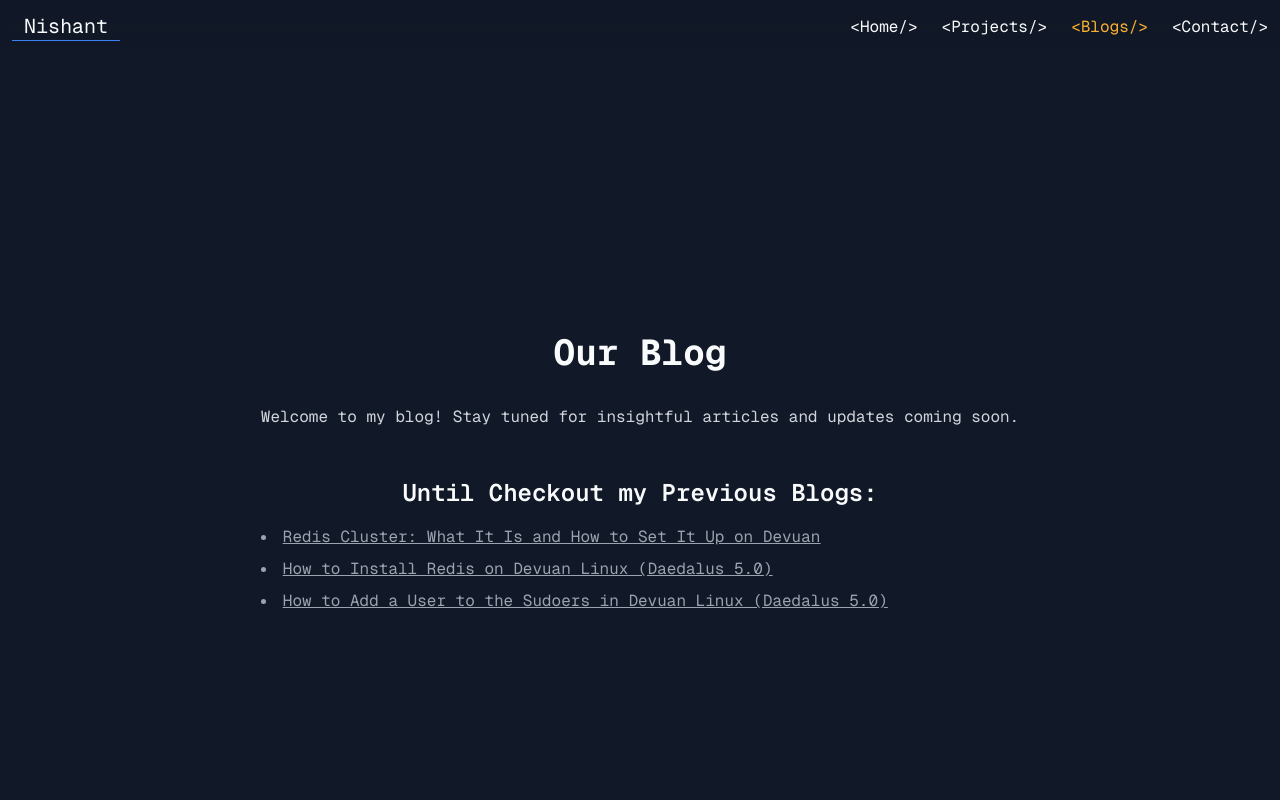
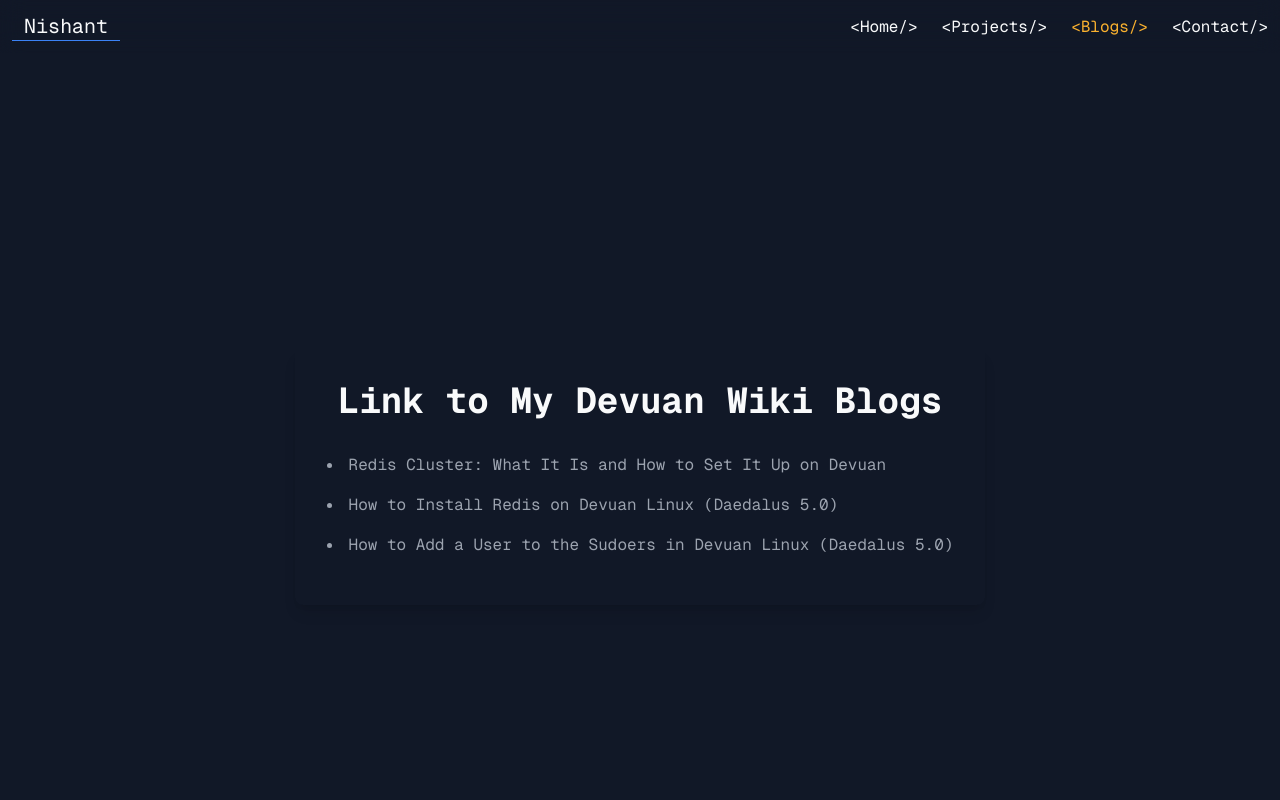
Before and after one commit to nishujangra/Portfolio, a React (Vite) app: page /blogs in a window 1280 px wide. Shown: the top 800 px of the page. Built offline with nearby package versions, Linux system fonts and the light colour scheme.

Commit message:
minor bug fixes

```diff
--- a/src/components/Footer.tsx
+++ b/src/components/Footer.tsx
@@ -5,7 +5,8 @@ const Footer = () => {
         <footer className="text-xs md:text-lg text-center text-white py-6 transition duration-300 hover:bg-gray-700">
             <p className="mb-2">©2025 Nishujangra27</p>
             <p className="text-sm">
-                Built with <span className="font-bold">Golang</span> &{" "}
+                Built with {" "}
+                {/* <span className="font-bold">Golang</span> &{" "} */}
                 <span className="font-bold">React</span>
             </p>
             <div className="flex justify-center space-x-4 mt-4">
--- a/src/components/Navbar.tsx
+++ b/src/components/Navbar.tsx
@@ -47,14 +47,14 @@ const NavBar = () => {
                     animate={{ opacity: 1, y: 0 }}
                     transition={{ duration: 0.5 }}
                 >
-                    <a
-                        href="/projects"
+                    <Link
+                        to="/projects"
                         className={`hover:text-gray-400 ${
                             pathname === "/projects" ? "text-gray-400" : ""
                         }`}
                     >
                         &lt;Projects/&gt;
-                    </a>
+                    </Link>
                 </motion.li>
                 <motion.li
                     className="text-md"
@@ -62,14 +62,14 @@ const NavBar = () => {
                     animate={{ opacity: 1, y: 0 }}
                     transition={{ duration: 0.75 }}
                 >
-                    <a
-                        href="/blogs"
+                    <Link
+                        to="/blogs"
                         className={`hover:text-gray-400 ${
                             pathname === "/blogs" ? "text-gold" : ""
                         }`}
                     >
                         &lt;Blogs/&gt;
-                    </a>
+                    </Link>
                 </motion.li>
                 {/* <motion.li
                     className="text-md"
@@ -115,12 +115,12 @@ const NavBar = () => {
                                 <div className="flex flex-col justify-between h-[80vh]">
                                     <ul className="flex flex-col h-full text-text items-center justify-center space-y-4">
                                         <li className="text-sm">
-                                            <Link
-                                                to="/"
+                                            <a
+                                                href="/"
                                                 className={`hover:text-gray-400`}
                                             >
                                                 &lt;Home/&gt;
-                                            </Link>
+                                            </a>
                                         </li>
                                         <li className="text-sm">
                                             <a
@@ -147,16 +147,16 @@ const NavBar = () => {
                                             </Link>
                                         </li> */}
                                         <li className="text-sm">
-                                            <Link
-                                                to="/contact"
+                                            <a
+                                                href="/contact"
                                                 className={`hover:text-gray-400`}
                                             >
                                                 &lt;Contact/&gt;
-                                            </Link>
+                                            </a>
                                         </li>
                                     </ul>
                                     <div>
-                                        © 2025 Nishujangra27 | Built with Golang & React
+                                        © 2025 Nishujangra27 | Built with React
                                     </div>
                                 </div>
                             </SheetDescription>
--- a/src/pages/Blogs/Blogs.tsx
+++ b/src/pages/Blogs/Blogs.tsx
@@ -4,35 +4,25 @@ const Blogs = () => {
     return (
         <main className="p-6">
     <div className="min-h-screen flex flex-col justify-center items-center">
-                <div className="max-w-4xl mx-auto px-4 sm:px-6 lg:px-8 rounded-lg p-8">
+        <div className="max-w-4xl mx-auto px-4 sm:px-6 lg:px-8 rounded-lg shadow-lg p-8">
             <h1 className="text-4xl font-bold text-center mb-8">
-                        Our Blog
+                Link to My Devuan Wiki Blogs
             </h1>
-                    <p className="text-center text-gray-300 mb-12">
-                        Welcome to my blog! Stay tuned for insightful articles
-                        and updates coming soon.
-                    </p>
             <div className="mt-8">
-                        <h2 className="text-2xl font-semibold text-center mb-4">
-                            Until Checkout my Previous Blogs:
-                        </h2>
                 <ul className="list-disc list-inside text-gray-400">
-                            <li className="mb-2 underline">
-                                <Link to="https://bitbucket.org/tirveni/devuan/wiki/Redis-Cluster">
-                                    Redis Cluster: What It Is and How to Set It
-                                    Up on Devuan
+                    <li className="mb-4">
+                        <Link className="hover:underline" to="https://bitbucket.org/tirveni/devuan/wiki/Redis-Cluster">
+                            Redis Cluster: What It Is and How to Set It Up on Devuan
                         </Link>
                     </li>
-                            <li className="mb-2 underline">
-                                <Link to="https://bitbucket.org/tirveni/devuan/wiki/Redis">
-                                    How to Install Redis on Devuan Linux
-                                    (Daedalus 5.0)
+                    <li className="mb-4">
+                        <Link className="hover:underline" to="https://bitbucket.org/tirveni/devuan/wiki/Redis">
+                            How to Install Redis on Devuan Linux (Daedalus 5.0)
                         </Link>
                     </li>
-                            <li className="mb-2 underline">
-                                <Link to="https://bitbucket.org/tirveni/devuan/wiki/Sudoers">
-                                    How to Add a User to the Sudoers in Devuan
-                                    Linux (Daedalus 5.0)
+                    <li className="mb-4">
+                        <Link className="hover:underline" to="https://bitbucket.org/tirveni/devuan/wiki/Sudoers">
+                            How to Add a User to the Sudoers in Devuan Linux (Daedalus 5.0)
                         </Link>
                     </li>
                 </ul>
```
Lines whose indentation alone changed are shown as unchanged.
